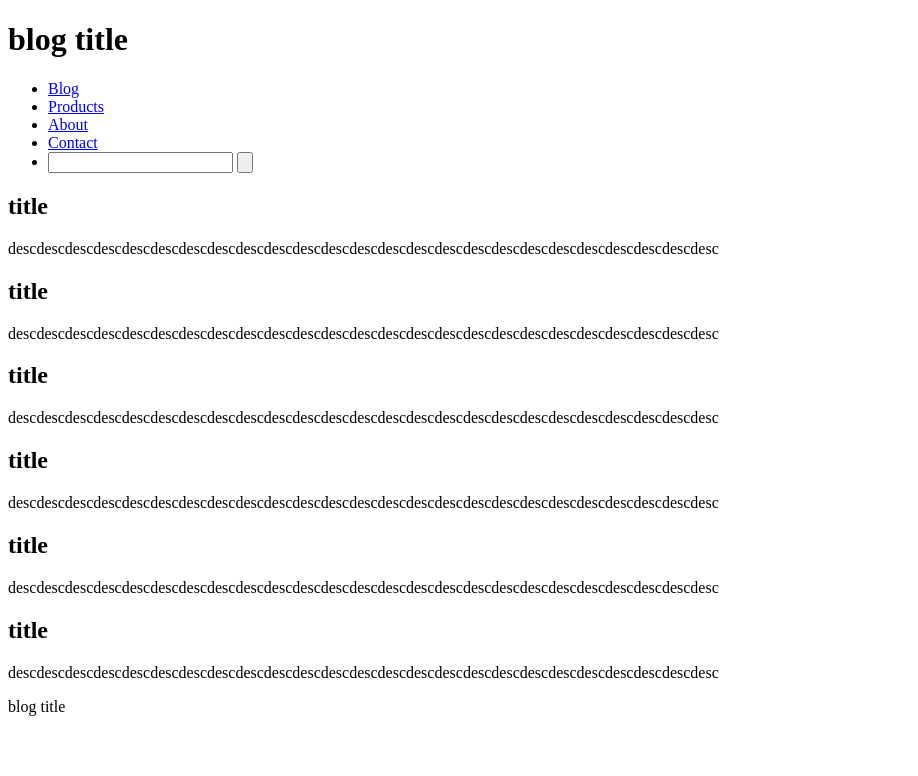
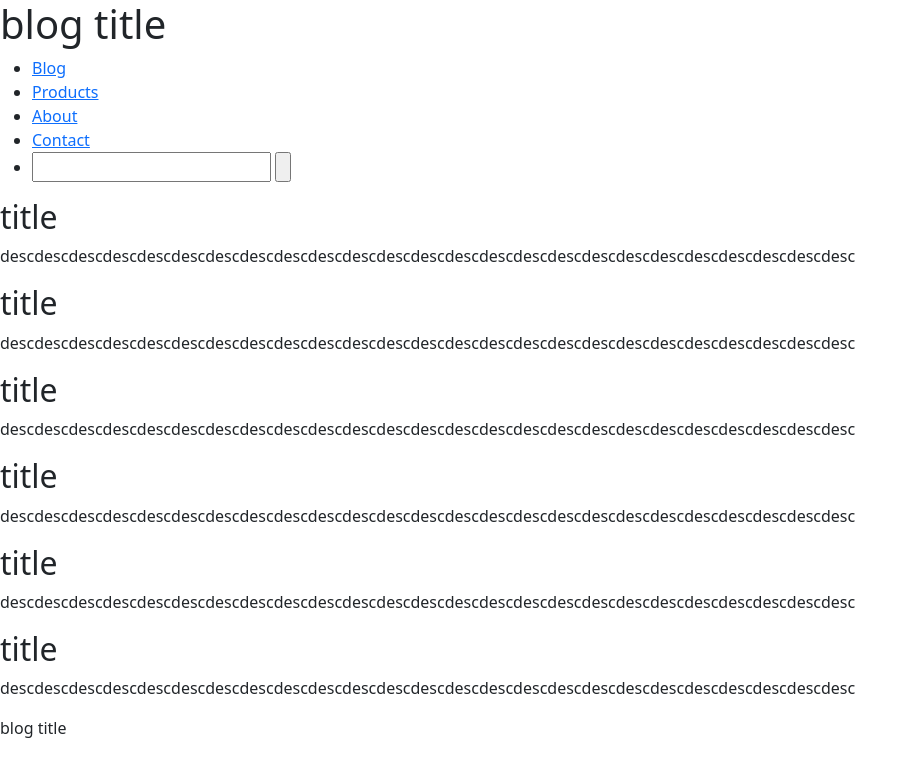
Before and after one commit to ndjndj/ndj-blog, a plain HTML site: page html/index.html in a window 1280 px wide. Shown: the whole page, without its empty margins (0-918 px from the left). Drawn offline with Linux system fonts and the light colour scheme.

Commit message:
install bootstrap with index.html

```diff
--- a/html/index.html
+++ b/html/index.html
@@ -3,6 +3,7 @@
 <head>
     <meta charset="UTF-8">
     <meta name="viewport" content="width=device-width, initial-scale=1.0">
+    <link rel="stylesheet" href="../css/bootstrap.min.css">
     <title>ndj blog</title>
 </head>
 <body>
```
